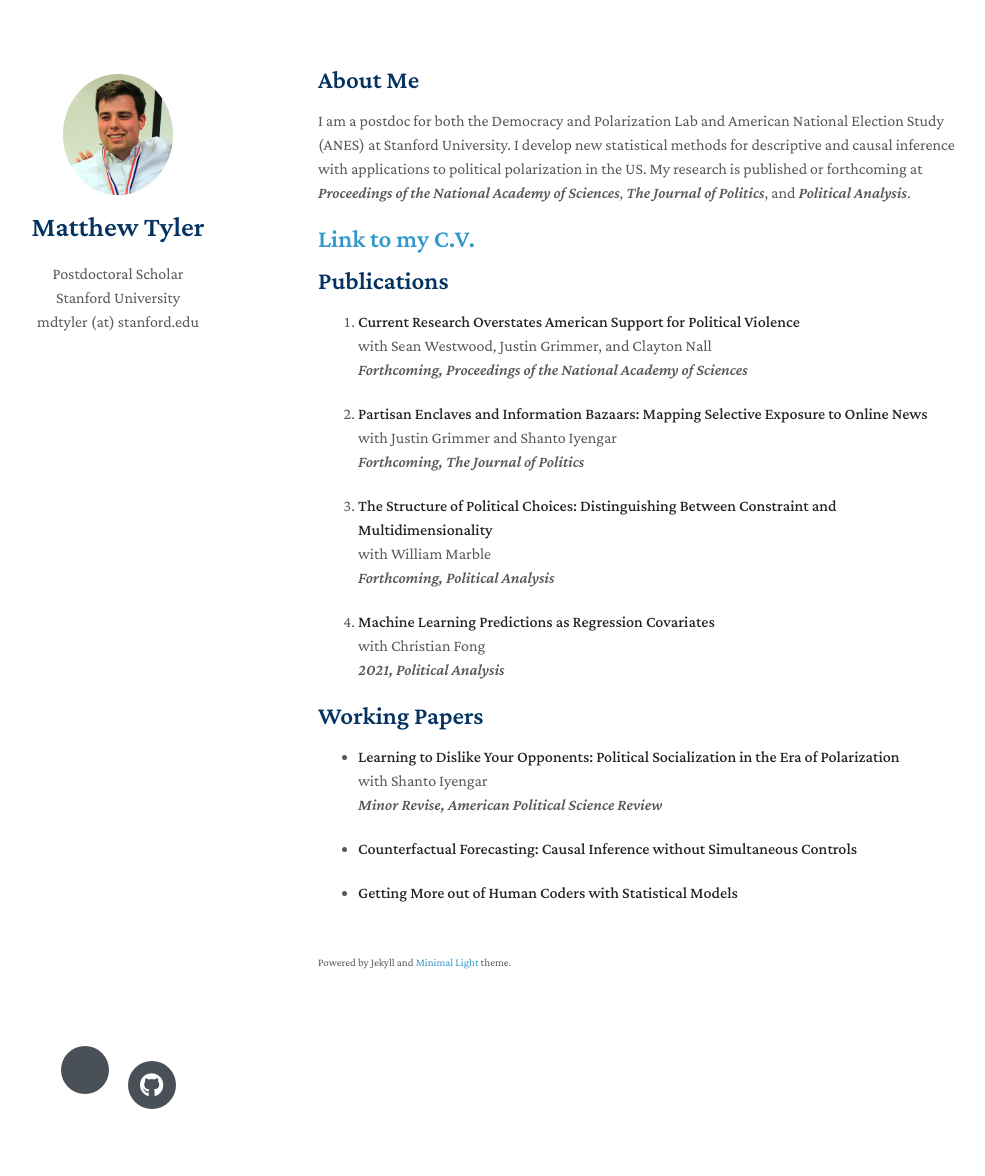
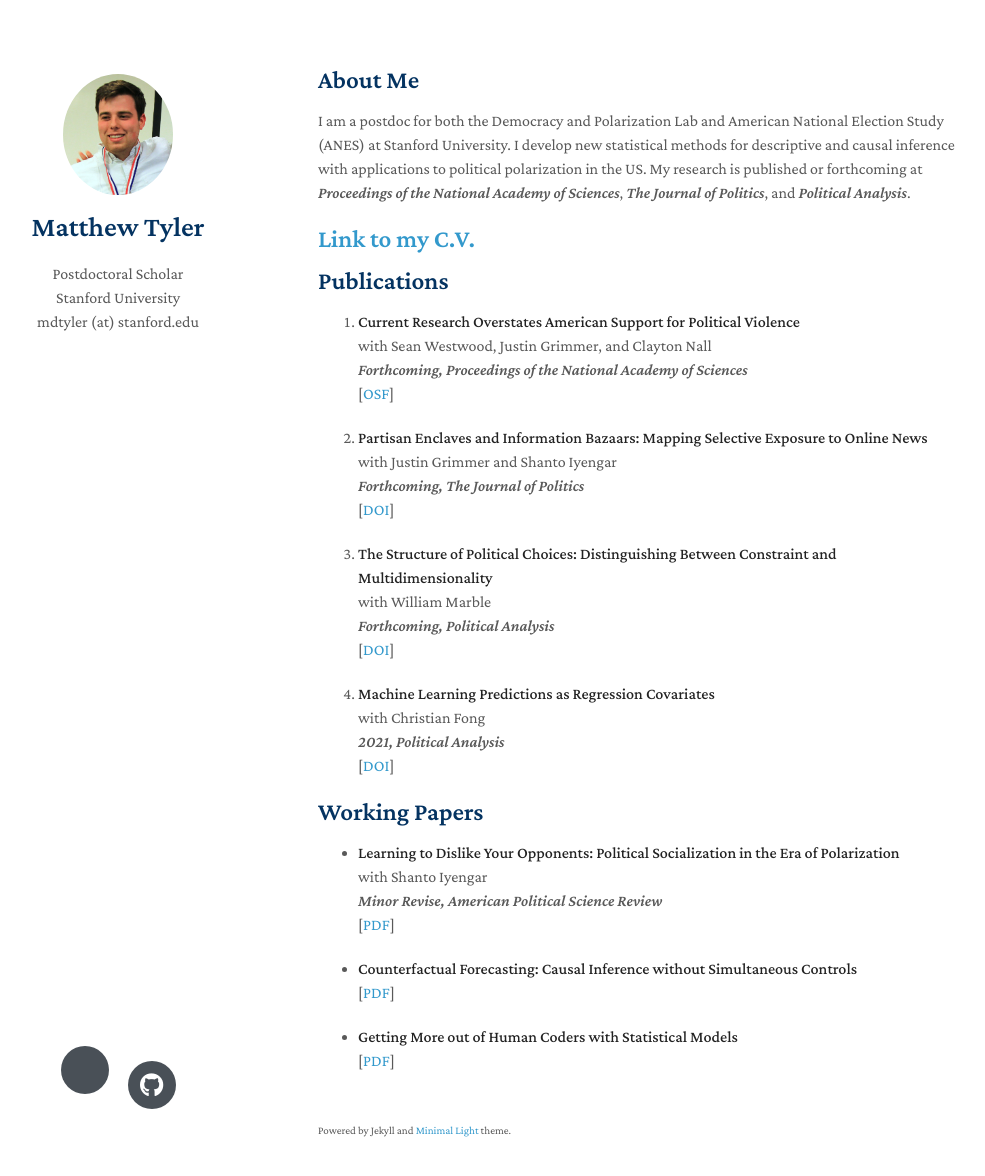
Before and after one commit to matthewtyler/matthewtyler.github.io, a Jekyll site: the page built from index.md, in a window 1280 px wide and 1211 px high. Shown: the top 1176 px of the window, without its empty margins (152-1137 px from the left). Built offline with Jekyll 4.4.1, drawn with Linux system fonts in a browser that asks for light colours; nearby versions of some CDN libraries; a style sheet for code colours, icons or effects is not loaded; our own code applies the rules of GitHub Pages for plain Markdown files.

Commit message:
Update index.md

```diff
--- a/index.md
+++ b/index.md
@@ -21,16 +21,16 @@ I am a postdoc for both the Democracy and Polarization Lab and American National
   with Sean Westwood, Justin Grimmer, and Clayton Nall
   <br>
   *Forthcoming, Proceedings of the National Academy of Sciences*
-  <!-- <br>
-  [[OSF][1]] -->
+  <br>
+  [[OSF][1]]
 
 3. [**Partisan Enclaves and Information Bazaars: Mapping Selective Exposure to Online News**][2]
   <br>
   with Justin Grimmer and Shanto Iyengar
   <br>
   *Forthcoming, The Journal of Politics*
-  <!-- <br>
-  [[DOI][2]] -->
+  <br>
+  [[DOI][2]]
 
 
 2. [**The Structure of Political Choices: Distinguishing Between Constraint and Multidimensionality**][3]
@@ -38,16 +38,16 @@ I am a postdoc for both the Democracy and Polarization Lab and American National
   with William Marble
   <br>
   *Forthcoming, Political Analysis*
-  <!-- <br>
-  [[DOI][3]] -->
+  <br>
+  [[DOI][3]]
 
 1. [**Machine Learning Predictions as Regression Covariates**][4]
   <br>
   with Christian Fong
   <br>
   *2021, Political Analysis*
-  <!-- <br>
-  [[DOI][4]] -->
+  <br>
+  [[DOI][4]]
 
 ## Working Papers
 
@@ -56,16 +56,16 @@ I am a postdoc for both the Democracy and Polarization Lab and American National
   with Shanto Iyengar
   <br>
   *Minor Revise, American Political Science Review*
-  <!-- <br>
-  [[PDF][5]] -->
+  <br>
+  [[PDF][5]]
 
 * [**Counterfactual Forecasting: Causal Inference without Simultaneous Controls**][6]
-  <!-- <br>
-  [[PDF][6]] -->
+  <br>
+  [[PDF][6]]
 
 * [**Getting More out of Human Coders with Statistical Models**][7]
-  <!-- <br>
-  [[PDF][7]] -->
+  <br>
+  [[PDF][7]]
 
 [1]: https://osf.io/a8m3n/
 [2]: https://doi.org/10.1086/716950
```
